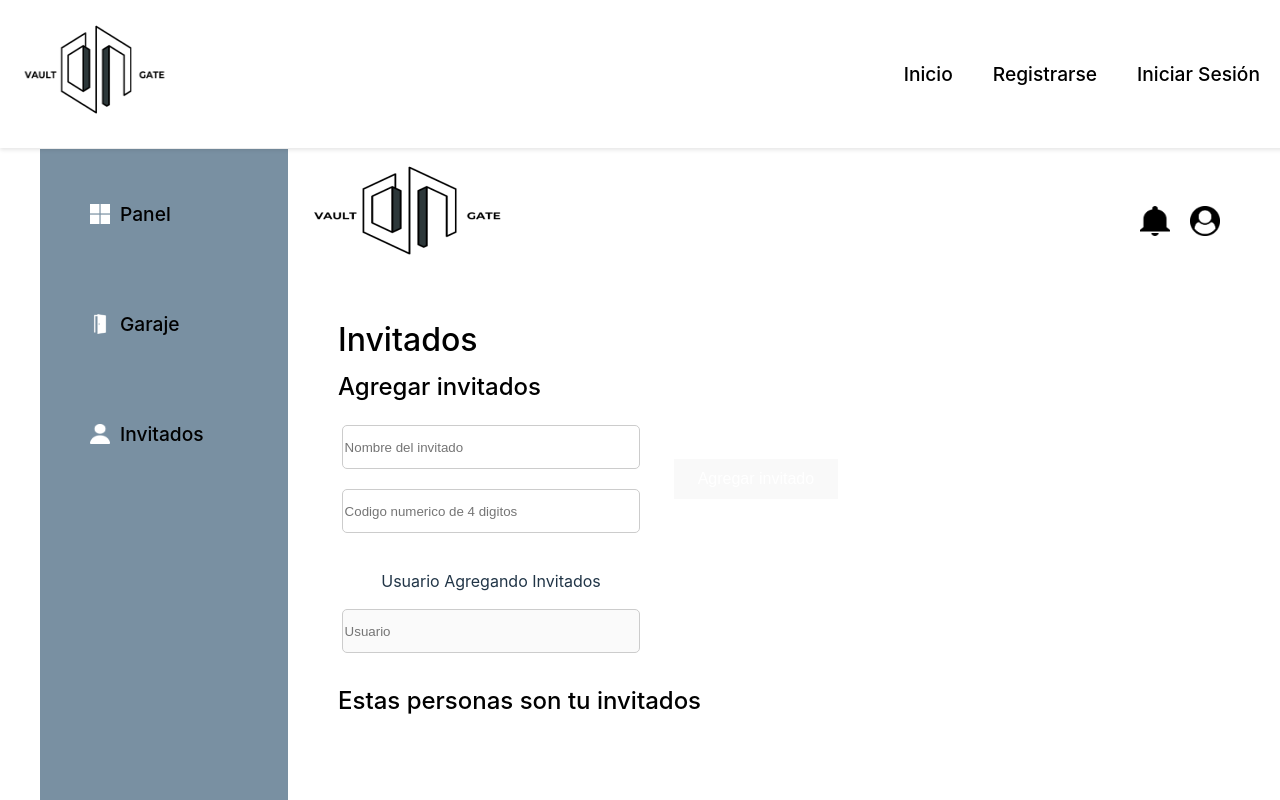
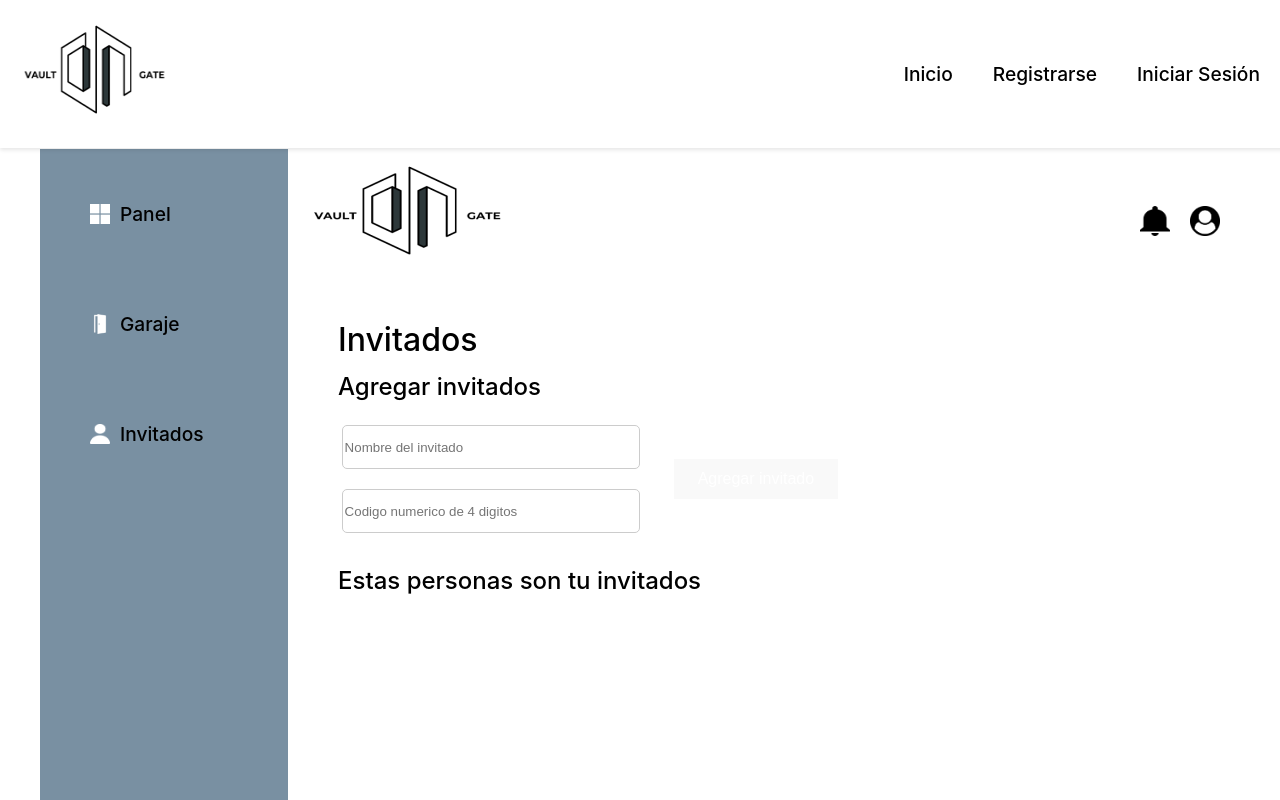
Before and after one commit to Ricky1029/integradora, a React (Vite) app: page /guests in a window 1280 px wide. Shown: the top 800 px of the page. Built offline with nearby package versions, Linux system fonts and the light colour scheme.

Commit message:
campo escondido de usuario

```diff
--- a/src/Pages/Dashboard/DashGuests.jsx
+++ b/src/Pages/Dashboard/DashGuests.jsx
@@ -77,8 +77,7 @@ const Dashboard = () => {
           <div className="left">
             <input type="text" placeholder="Nombre del invitado" id='nombreInvitado' required />
             <input type="text" placeholder="Codigo numerico de 4 digitos" id='codigoAcceso' required />
-            <p>Usuario Agregando Invitados</p>
-            <input type="text" placeholder="Usuario" id='usuario' value={userData.usuario ? userData.usuario.nombre : ''} disabled />
+            <input type="text" placeholder="Usuario" id='usuario' hidden value={userData.usuario ? userData.usuario.nombre : ''} disabled />
           </div>
           <div className="right">
             <button type="submit">Agregar invitado</button>
```
